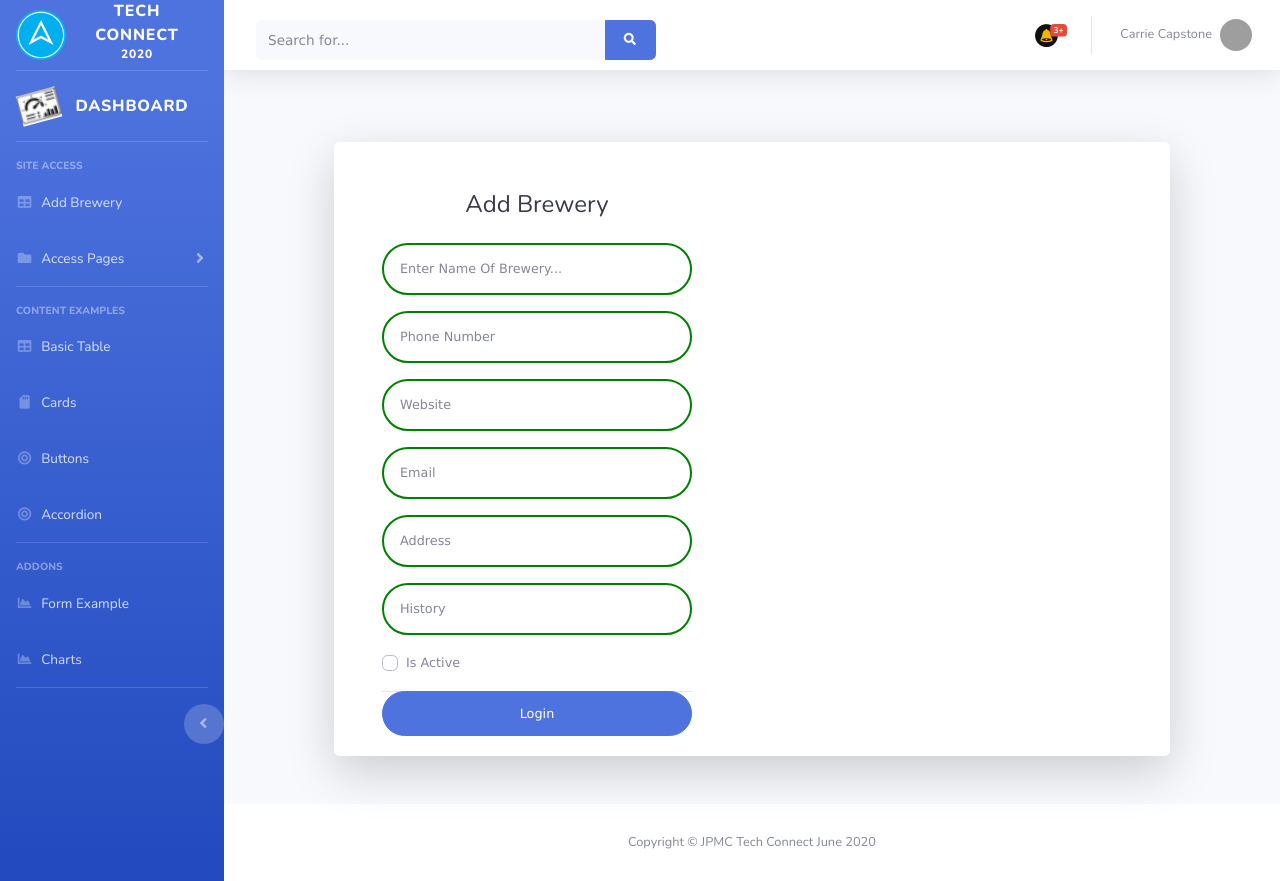
After one commit to tarek-hamid/tech-elevator-capstone, a Java web app: template final-capstone-theme-1/mvc_java/src/main/webapp/WEB-INF/jsp/user/addBrewery.jsp in a window 1280 px wide. The commit adds this page. Run offline with Spring Boot 4, a stand-in JSP engine, Linux system fonts and the light colour scheme; the template is opened without the code that fills it, so the values that code supplies are empty; the project's own start-up code is not run, and a stand-in starts its controllers and pages; database files in the repository are not loaded; some libraries are stand-ins or nearby versions; grey boxes are pictures that could not be loaded.

Commit message:
addBrewery page and DAO created

```diff
--- a/final-capstone-theme-1/mvc_java/src/main/webapp/WEB-INF/jsp/common/header.jsp
+++ b/final-capstone-theme-1/mvc_java/src/main/webapp/WEB-INF/jsp/common/header.jsp
@@ -62,6 +62,12 @@
 		<div class="sidebar-heading">
 			Site Access
 		</div>
+
+		<li class="nav-item">
+			<a class="nav-link" href="/addBrewery">
+				<i class="fas fa-fw fa-table"></i>
+				<span>Add Brewery</span></a>
+		</li>
 
 		<!-- Nav Item - Pages Collapse Menu -->
 		<li class="nav-item">
--- /dev/null
+++ b/final-capstone-theme-1/mvc_java/src/main/webapp/WEB-INF/jsp/user/addBrewery.jsp
@@ -0,0 +1,74 @@
+<%@ taglib uri="http://java.sun.com/jsp/jstl/core" prefix="c" %>
+
+<c:import url="/WEB-INF/jsp/common/header.jsp" />
+
+<!-- Begin Page Content -->
+<div class="container">
+
+    <!-- Outer Row -->
+    <div class="row justify-content-center">
+
+        <div class="col-xl-10 col-lg-12 col-md-9">
+
+            <div class="card o-hidden border-0 shadow-lg my-5">
+                <div class="card-body p-0">
+                    <!-- Nested Row within Card Body -->
+                    <div class="row">
+                        <!--<div class="col-lg-6 d-none d-lg-block bg-login-image"></div>-->
+                        <div class="col-lg-6">
+                            <div class="p-5">
+                                <div class="text-center">
+                                    <h1 class="h4 text-gray-900 mb-4">Add Brewery</h1>
+                                </div>
+                                <form class="user" method="POST" action="/addBrewery">
+                                    <input type="hidden" name="destination" value="${param.destination}"/>
+                                    <input type="hidden" name="CSRF_TOKEN" value="${CSRF_TOKEN}"/>
+                                    <div class="form-group">
+                                        <input type="name" class="form-control form-control-user"
+                                               name="name" id="name" aria-describedby="nameHelp" placeholder="Enter Name Of Brewery...">
+                                    </div>
+                                    <div class="form-group">
+                                        <input type="phoneNumber" class="form-control form-control-user"
+                                               name="phoneNumber" id="phoneNumber" placeholder="Phone Number">
+                                    </div>
+                                    <div class="form-group">
+                                        <input type="website" class="form-control form-control-user"
+                                               name="website" id="website" placeholder="Website">
+                                    </div>
+                                    <div class="form-group">
+                                        <input type="email" class="form-control form-control-user"
+                                               name="email" id="email" placeholder="Email">
+                                    </div>
+                                    <div class="form-group">
+                                        <input type="address" class="form-control form-control-user"
+                                               name="address" id="address" placeholder="Address">
+                                    </div>
+                                    <div class="form-group">
+                                        <input type="history" class="form-control form-control-user"
+                                               name="history" id="history" placeholder="History">
+                                    </div>
+                                    <div class="form-group">
+                                        <div class="custom-control custom-checkbox small">
+                                            <input type="checkbox" class="custom-control-input" value="true" id="active">
+                                            <label class="custom-control-label" for="active">Is Active</label>
+                                        </div>
+                                    </div>
+                                    <button type="submit" class="btn btn-primary btn-user btn-block">
+                                        Login
+                                    </button>
+                                </form>
+                                <hr>
+                            </div>
+                        </div>
+                    </div>
+                </div>
+            </div>
+
+        </div>
+
+    </div>
+
+</div>
+<!-- End of Page Content -->
+
+<c:import url="/WEB-INF/jsp/common/footer.jsp" />
```
Also changed, not shown: final-capstone-theme-1/mvc_java/database/breweryTable.sql (added, +22 -0 lines), final-capstone-theme-1/mvc_java/src/main/java/com/techelevator/controller/UserController.java (+29 -2 lines), final-capstone-theme-1/mvc_java/src/main/java/com/techelevator/dao/BreweryDAO.java (added, +9 -0 lines), final-capstone-theme-1/mvc_java/src/main/java/com/techelevator/dao/JDBCBreweryDAO.java (added, +28 -0 lines).
